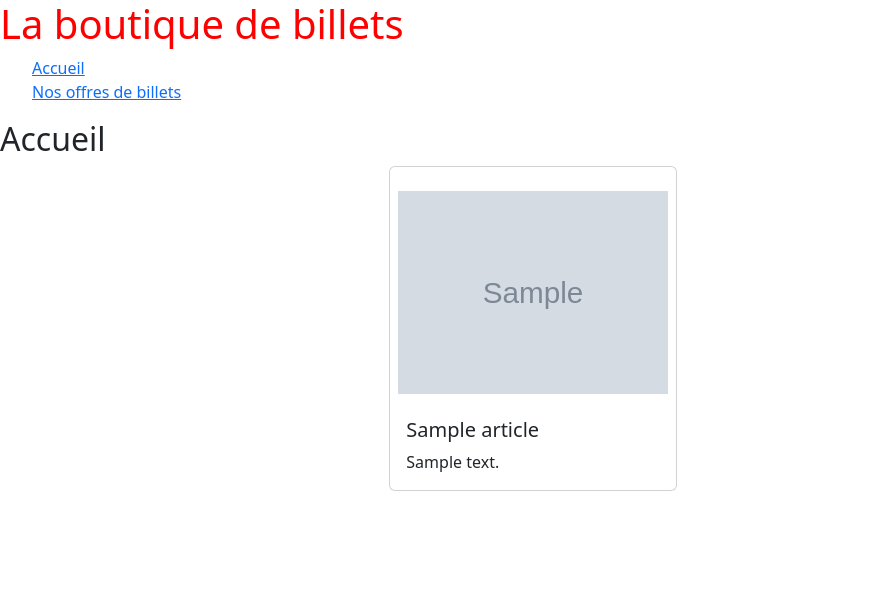
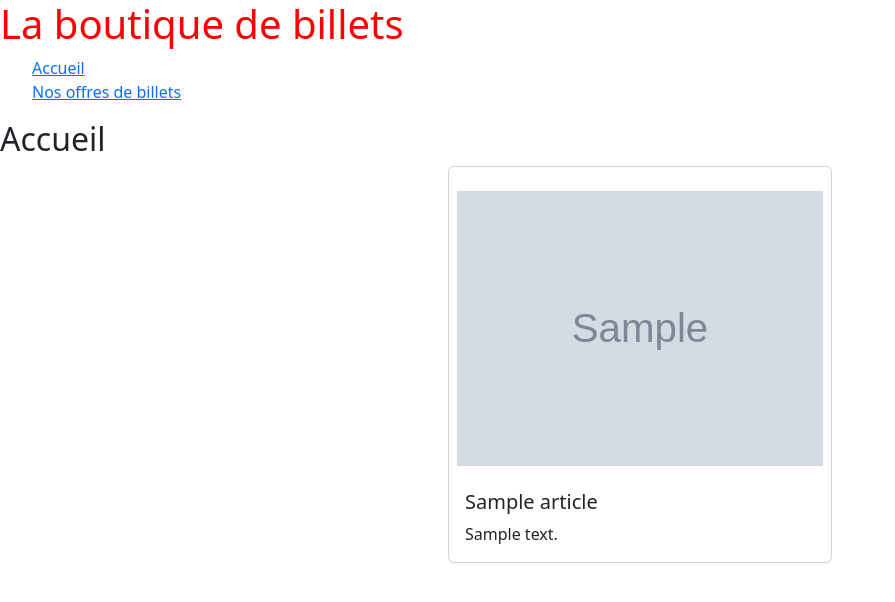
Before and after one commit to TomQuez/projet_JO, a Django app: page / in a window 1280 px wide. Shown: the top 602 px of the page, without its empty margins (0-895 px from the left). Run offline with Django 5.2, Linux system fonts and the light colour scheme; tables that the repository leaves empty hold one stand-in row (values such as "Sample post"); grey boxes marked "Sample" are stand-in pictures.

Commit message:
modification base.html

```diff
--- a/static/javascript/script.js
+++ b/static/javascript/script.js
@@ -23,7 +23,7 @@ document.addEventListener("DOMContentLoaded", () => {
     // console.log(articleData);
     articleData.forEach((article) => {
       // console.log(article.thumbnail);
-      articleList.innerHTML += `<div class="card m-auto my-2" style="width: 18rem;">
+      articleList.innerHTML += `<div class="card m-auto my-2" style="width: 24rem;">
       <img src="${article.thumbnail}" class="card-img-top mt-3 p-2" alt="${article.title}">
       <div class="card-body">
         <h5 class="card-title">${article.title}</h5>
--- a/templates/base.html
+++ b/templates/base.html
@@ -21,11 +21,11 @@
 
         {% endblock %}
     </div>
-    <div class="col-sm-10">
+
     {% block content %}
 
     {% endblock %}
-    </div>
+
     <script src="{% static 'javascript/script.js' %}"></script>
 </body>
 </html>
```
